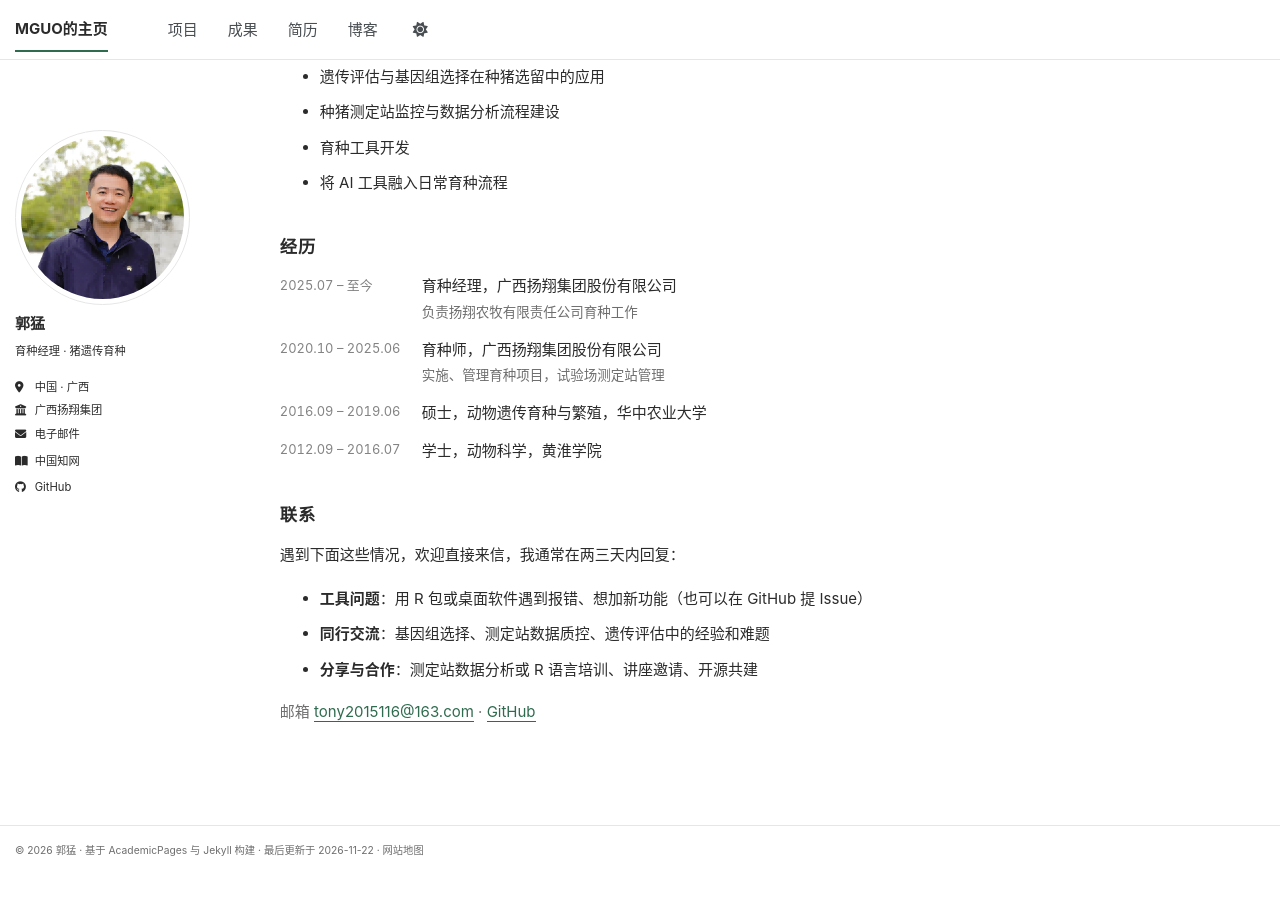
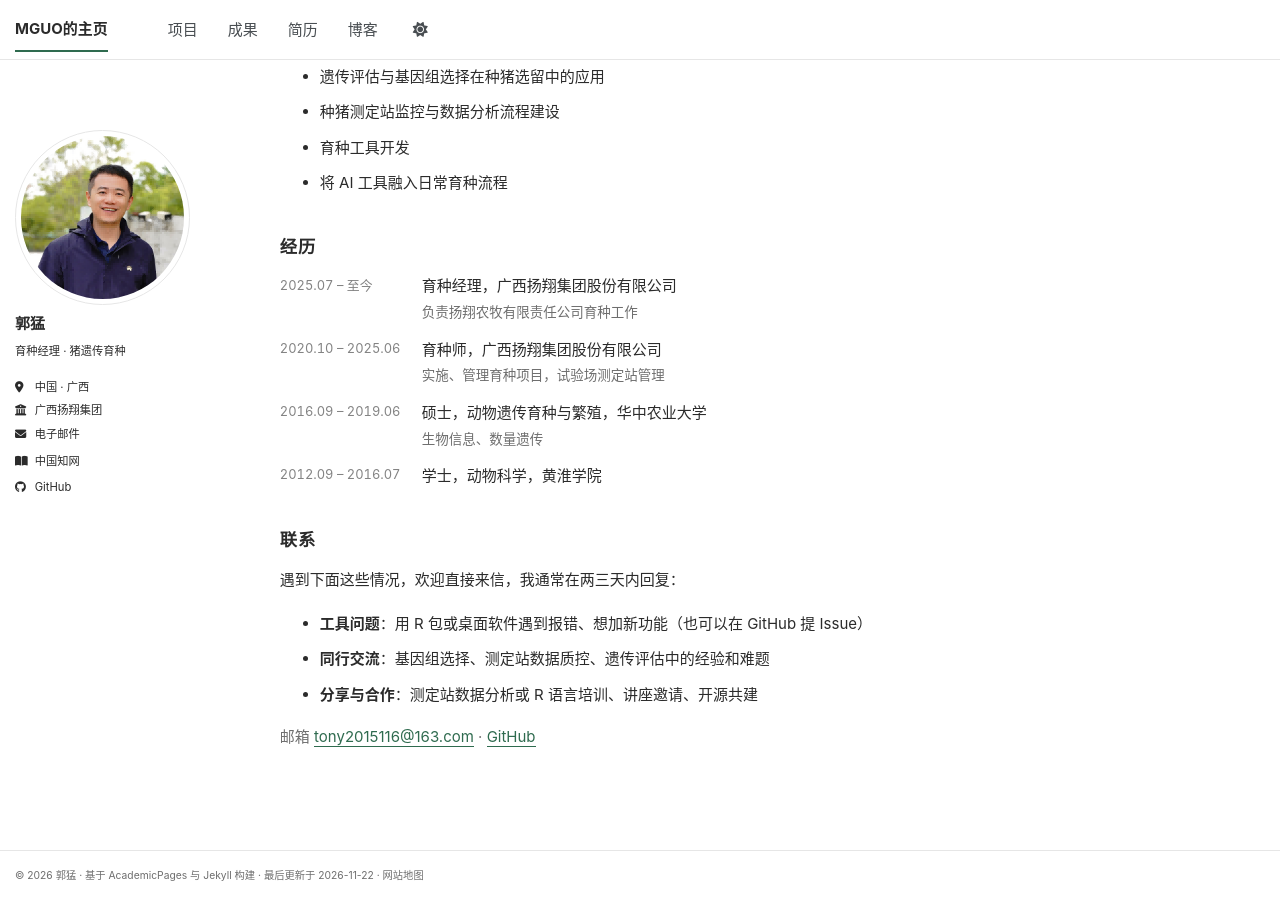
Before and after one commit to tony2015116/tony2015116.github.io, a Jekyll site: the page built from _pages/about.md, in a window 1280 px wide and 900 px high, scrolled down 787 px. Built offline with Jekyll 4.4.1, drawn with Linux system fonts in a browser that asks for light colours; a script bundle is joined from its source files by our own code; a style sheet for code colours, icons or effects is not loaded; before the commit the page ends 1662 px from its top, so only the background shows below that.

Commit message:
首页经历：硕士条目下补充“生物信息、数量遗传”
Co-Authored-By: Claude Opus 5.5 <noreply@anthropic.com>
Claude-Session: https://claude.ai/code/session_01EG2X4vuBsyZvfFGUCStcu7

```diff
--- a/_data/experience.yml
+++ b/_data/experience.yml
@@ -13,6 +13,7 @@ education:
   - time: "2016.09 – 2019.06"
     what: "硕士，动物遗传育种与繁殖"
     where: "华中农业大学"
+    note: "生物信息、数量遗传"
   - time: "2012.09 – 2016.07"
     what: "学士，动物科学"
     where: "黄淮学院"
```
